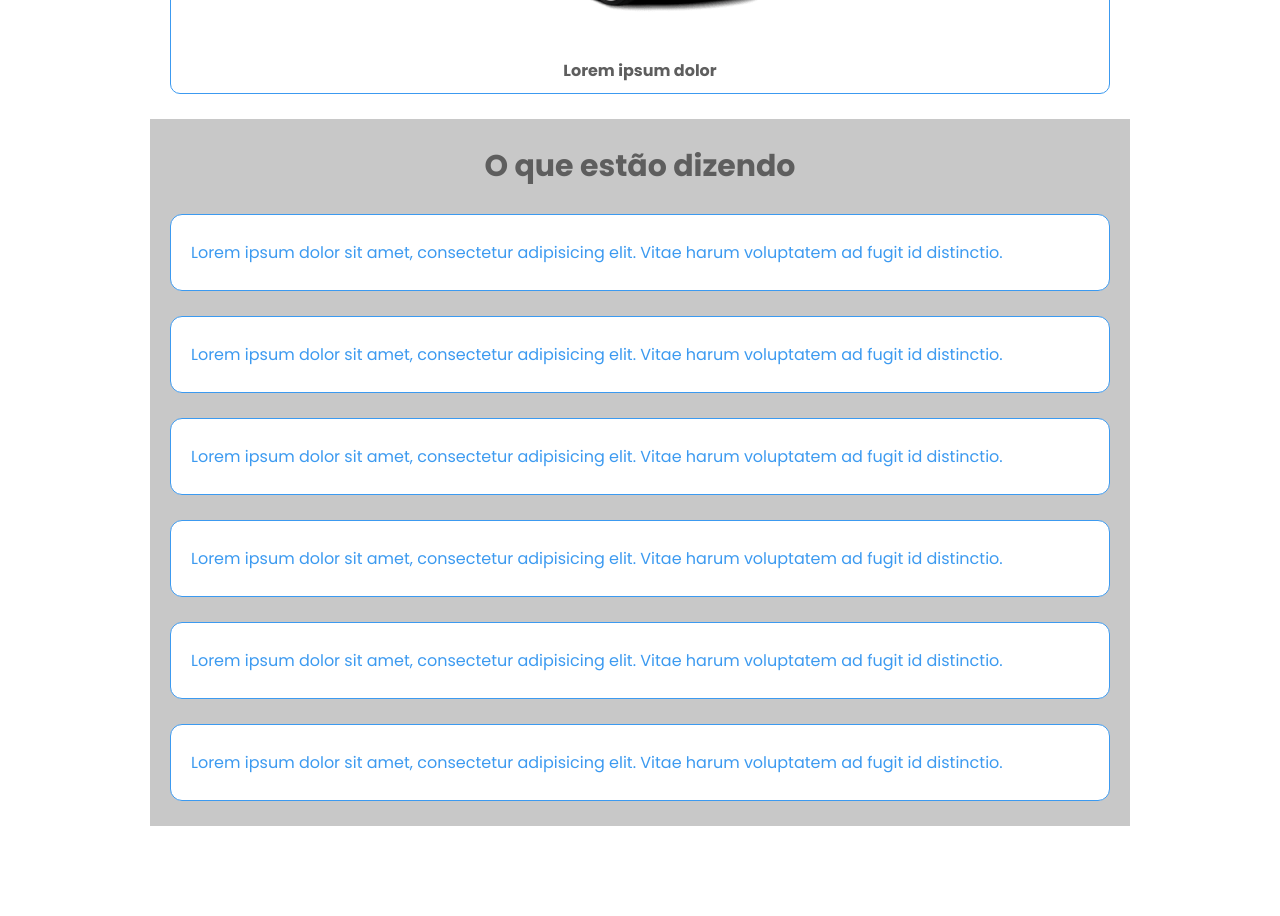
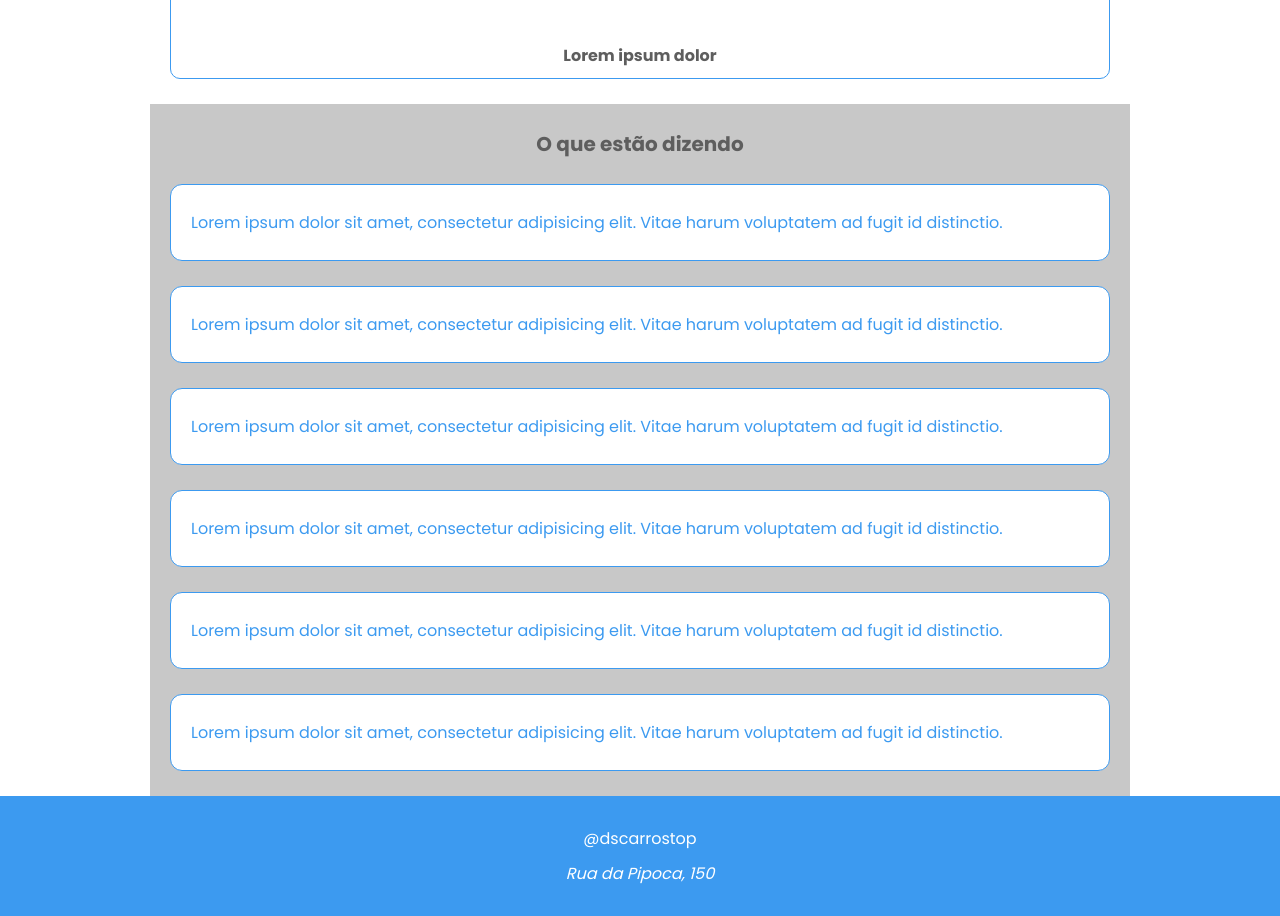
Before and after one commit to SofiaMFonseca/dscarrostop, a React (Vite) app: page / in a window 1280 px wide. Shown: the part 600-1516 px from the top of the page. Before the commit the page ends 1426 px from the top, so only its background shows below. Built offline with nearby package versions, Linux system fonts and the light colour scheme.

Commit message:
Component Footer

```diff
--- /dev/null
+++ b/src/components/Footer/index.tsx
@@ -0,0 +1,17 @@
+import './styles.css';
+
+function Footer() {
+
+    return (
+        <footer>
+            <div className='dsct-footer-link'>
+                <a href="www.instagram.com/dscarrostop/">@dscarrostop</a>
+            </div>
+            <div>
+                <p><i>Rua da Pipoca, 150</i></p>
+            </div>
+        </footer>
+    );
+}
+
+export default Footer
--- /dev/null
+++ b/src/components/Footer/styles.css
@@ -0,0 +1,18 @@
+footer {
+    height: 120px;
+    background-color: var(--ct-color-bg-tertiary);
+    display: flex;
+    flex-direction: column;
+    align-items: center;
+    justify-content: center;
+}
+
+footer a,
+p {
+    font-size: 16px;
+    color: var(--ct-color-font-primary);
+}
+
+.dsct-footer-link {
+    margin-bottom: 10px;
+}
--- a/src/index.css
+++ b/src/index.css
@@ -21,7 +21,6 @@
 a,
 a:hover {
   text-decoration: none;
-  color: unset;
 }
 
 .dsct-container {
--- a/src/routes/Catalog/index.tsx
+++ b/src/routes/Catalog/index.tsx
@@ -2,6 +2,7 @@ import './styles.css';
 import CarCard from "../../components/CarCard";
 import Header from "../../components/Header";
 import CommentCard from '../../components/CommentCard';
+import Footer from '../../components/Footer';
 
 function Catalog() {
 
@@ -32,6 +33,7 @@ function Catalog() {
                     </div>
                 </section>
             </main>
+            <Footer />
         </>
     );
 }
--- a/src/routes/Catalog/styles.css
+++ b/src/routes/Catalog/styles.css
@@ -8,10 +8,13 @@
 }
 
 .dsct-title-h2 {
+    text-align: center;
+    margin-bottom: 25px;
+}
+
+.dsct-title-h2 h2 {
     font-size: 20px;
     color: var(--ct-color-font-secundary);
-    text-align: center;
-    margin-bottom: 25px;
 }
 
 .dsct-catalog-cards-container {
```
